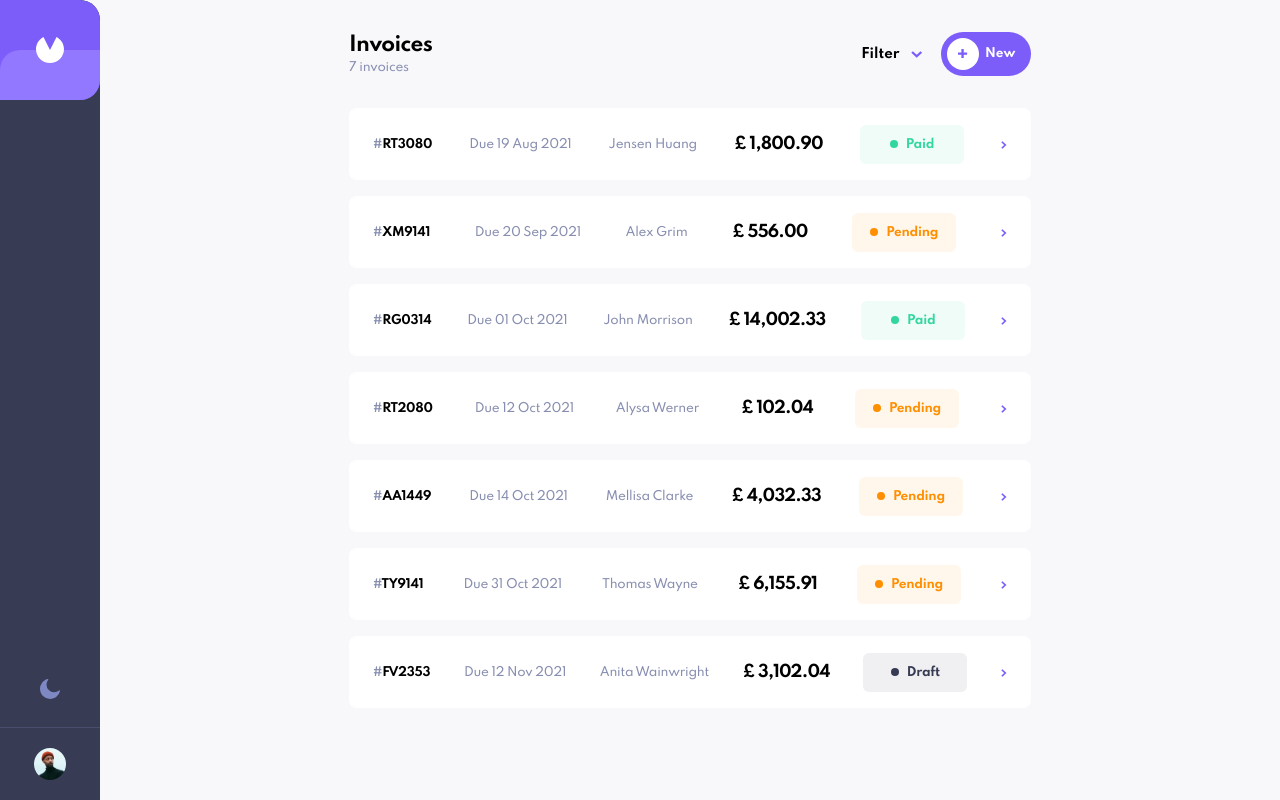
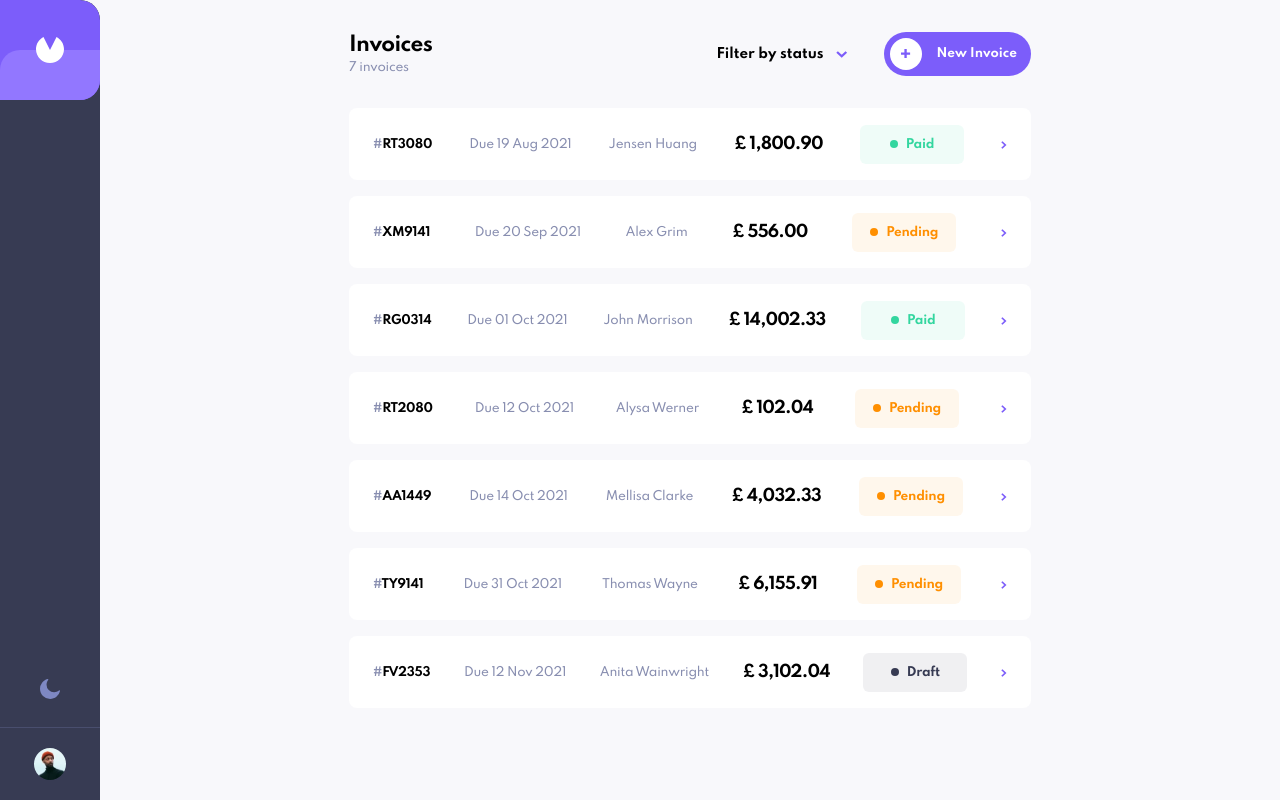
Before and after one commit to dkdurden/invoice-app, a Next.js app: page / in a window 1280 px wide. Built offline with nearby package versions, Linux system fonts and the light colour scheme.

Commit message:
Add popover menu with checkboxes to filter button in InvoicesHeader component

```diff
--- a/components/ButtonWithAdd/ButtonWithAdd.js
+++ b/components/ButtonWithAdd/ButtonWithAdd.js
@@ -2,13 +2,13 @@ import Image from "next/image";
 
 import styles from "./ButtonWithAdd.module.scss";
 
-export function ButtonWithAdd({ text, onClick }) {
+export function ButtonWithAdd({ children, onClick }) {
   return (
     <button className={styles.button} onClick={onClick}>
       <span className={styles.span}>
         <Image src="/icon-plus.svg" alt="" width={"10"} height={"10"} />
       </span>
-      {text}
+      <span className={styles.text}>{children}</span>
     </button>
   );
 }
--- a/components/ButtonWithAdd/ButtonWithAdd.module.scss
+++ b/components/ButtonWithAdd/ButtonWithAdd.module.scss
@@ -4,9 +4,11 @@
   @extend .button--primary;
 
   flex-basis: 90px;
+  flex-grow: 1;
   display: flex;
   align-items: center;
   padding: 0.5em;
+  gap: 0.5rem;
 }
 
 .span {
@@ -16,5 +18,16 @@
   width: 2rem;
   border-radius: 50%;
   background-color: white;
-  margin-right: 0.5em;
+
+  @media (min-width: 350px) {
+    margin-right: 0.5em;
+  }
 }
+
+.text {
+  display: none;
+
+  @media (min-width: 350px) {
+    display: inline;
+  }
+}
--- a/components/CustomSelect/CustomSelect.js
+++ b/components/CustomSelect/CustomSelect.js
@@ -13,12 +13,7 @@ function Select({ children, value, onChange }) {
   };
 
   return (
-    <Listbox
-      as="div"
-      className="custom-select"
-      value={value}
-      onChange={onChange}
-    >
+    <Listbox as="div" value={value} onChange={onChange}>
       <Listbox.Button as={Fragment}>
         {({ open }) => (
           <button className={cn(toggle, `${open ? focus : ""}`)}>
@@ -33,12 +28,7 @@ function Select({ children, value, onChange }) {
         )}
       </Listbox.Button>
 
-      <Listbox.Options
-        ref={optionsRef}
-        // className={cn(menu, "animate__animated", "animate__bounceInLeft")}
-        className={menu}
-        onFocus={onFocus}
-      >
+      <Listbox.Options ref={optionsRef} className={menu} onFocus={onFocus}>
         {children}
       </Listbox.Options>
     </Listbox>
--- a/components/CustomSelect/CustomSelect.module.scss
+++ b/components/CustomSelect/CustomSelect.module.scss
@@ -14,13 +14,10 @@
 }
 
 .menu {
-  position: absolute;
+  @include m.pop-up-menu;
   width: 240px;
   list-style: none;
   padding: 0;
-  // margin-top: 1.5rem;
-  box-shadow: 0px 10px 20px 0px #48549f40;
-  border-radius: 8px;
 
   &:focus {
     // Per design file
--- /dev/null
+++ b/components/InvoicesHeader/FilterPopover.js
@@ -0,0 +1,56 @@
+import Image from "next/image";
+import React from "react";
+import { Popover } from "@headlessui/react";
+
+import styles from "./InvoicesHeader.module.scss";
+
+export function FilterPopover() {
+  return (
+    <Popover as={React.Fragment}>
+      {({ open }) => (
+        <div
+          className={styles.popover}
+          style={{ borderLeft: open ? "1px solid black" : null }}
+        >
+          <Popover.Button as={"div"} className={styles.dropdown}>
+            {({ open }) => (
+              <button>
+                <span className={styles.text}>Filter</span>
+                <span>
+                  <Image
+                    src={"/icon-arrow-down.svg"}
+                    alt=""
+                    width={"12.69"}
+                    height={"7.5"}
+                    className={open ? "inverted" : null}
+                  />
+                </span>
+              </button>
+            )}
+          </Popover.Button>
+
+          <Popover.Panel className={styles.menu}>
+            <div className="checkbox">
+              <input type="checkbox" id="draft-filter" />
+              <label htmlFor="draft-filter" className="h4">
+                Draft
+              </label>
+            </div>
+            <div className="checkbox">
+              <input type="checkbox" id="pending-filter" />
+              <label htmlFor="pending-filter" className="h4">
+                Pending
+              </label>
+            </div>
+            <div className="checkbox">
+              <input type="checkbox" id="paid-filter" />
+              <label htmlFor="paid-filter" className="h4">
+                Paid
+              </label>
+            </div>
+          </Popover.Panel>
+        </div>
+      )}
+    </Popover>
+  );
+}
--- a/components/InvoicesHeader/InvoicesHeader.js
+++ b/components/InvoicesHeader/InvoicesHeader.js
@@ -1,7 +1,6 @@
-import Image from "next/image";
 import { useModalState } from "../../context/app-context";
-
 import { ButtonWithAdd } from "../ButtonWithAdd/ButtonWithAdd";
+import { FilterPopover } from "./FilterPopover";
 import styles from "./InvoicesHeader.module.scss";
 
 export function InvoicesHeader() {
@@ -12,6 +11,7 @@ export function InvoicesHeader() {
   };
 
   return (
+    <>
       <div className={styles.container}>
         <div className={styles.groupOne}>
           <h1 className="h2">Invoices</h1>
@@ -19,19 +19,14 @@ export function InvoicesHeader() {
         </div>
 
         <div className={styles.groupTwo}>
-        <button className={styles.dropdown}>
-          Filter
-          <span>
-            <Image
-              src="/icon-arrow-down.svg"
-              alt=""
-              width={"12.69"}
-              height={"7.5"}
-            />
-          </span>
-        </button>
-        <ButtonWithAdd text="New" onClick={onClick} />
+          <FilterPopover />
+          <div className={styles.newInvoiceBtn}>
+            <ButtonWithAdd onClick={onClick}>
+              <span className={styles.btnText}>New</span>
+            </ButtonWithAdd>
           </div>
         </div>
+      </div>
+    </>
   );
 }
--- a/components/InvoicesHeader/InvoicesHeader.module.scss
+++ b/components/InvoicesHeader/InvoicesHeader.module.scss
@@ -1,4 +1,5 @@
 @use "../../styles/variables" as v;
+@use "../../styles/mixins" as m;
 
 .container {
   display: flex;
@@ -23,14 +24,80 @@
 .groupTwo {
   flex-basis: 100%;
   display: flex;
+  flex-direction: row;
   align-items: center;
   justify-content: flex-end;
 }
 
+.popover {
+  height: 100%;
+  display: flex;
+  justify-content: center;
+}
+
 .dropdown {
-  margin-right: 1.1rem;
+  padding-left: 1rem;
+  padding-right: 1rem;
+  button {
+    height: 100%;
+  }
 
-  span {
-    margin-left: 0.75rem;
+  @media (min-width: v.$md) {
+    padding-left: 2rem;
+    padding-right: 2.3rem;
   }
 }
+
+.text {
+  margin-right: 0.75rem;
+
+  @media (min-width: v.$md) {
+    &::after {
+      content: " by status";
+    }
+  }
+}
+
+.menu {
+  @include m.pop-up-menu;
+  padding: 1rem;
+  margin-top: 3.5rem;
+  background: white;
+
+  &:focus {
+    // Per design file
+    outline: 0;
+  }
+
+  @media (min-width: v.$md) {
+    width: 200px;
+    padding: 1.5rem;
+  }
+}
+
+.filterGroup {
+  display: flex;
+  align-items: center;
+  gap: 0.75rem;
+
+  + .filterGroup {
+    margin-top: 0.75rem;
+  }
+}
+
+.newInvoiceBtn {
+  .btnText {
+    display: inline-block;
+    padding-right: 0.5rem;
+
+    @media (min-width: v.$md) {
+      padding-right: 0;
+      max-width: 150px;
+
+      &::after {
+        content: " Invoice";
+        padding-right: 0.5rem;
+      }
+    }
+  }
+}
--- a/styles/_mixins.scss
+++ b/styles/_mixins.scss
@@ -36,3 +36,9 @@
   margin-bottom: $mb;
   margin-top: 0;
 }
+
+@mixin pop-up-menu {
+  position: absolute;
+  box-shadow: 0px 10px 20px 0px #48549f40;
+  border-radius: 8px;
+}
--- a/styles/_modules.scss
+++ b/styles/_modules.scss
@@ -62,3 +62,59 @@
     color: v.$button-light-color;
   }
 }
+
+.checkbox {
+  + .checkbox {
+    margin-top: 0.75rem;
+  }
+
+  input[type="checkbox"] {
+    position: absolute;
+    margin: 0;
+    opacity: 0;
+  }
+
+  input[type="checkbox"] + label::before {
+    content: "";
+    position: absolute;
+    top: -3px;
+    left: 0;
+    display: inline-block;
+    width: 16px;
+    height: 16px;
+    background-color: v.$gray-light;
+    border-radius: 2px;
+  }
+
+  input[type="checkbox"]:checked + label::before {
+    background-color: v.$purple-dark;
+  }
+
+  input[type="checkbox"]:focus + label::before {
+    box-shadow: 0 0 0 2px v.$purple-dark;
+  }
+
+  input[type="checkbox"] + label {
+    position: relative;
+    padding-left: 2rem;
+    cursor: pointer;
+  }
+
+  [type="checkbox"]:not(:checked) + label:after,
+  [type="checkbox"]:checked + label:after {
+    content: url("/icon-check.svg");
+    position: absolute;
+    top: -2px;
+    left: 3px;
+    width: 7.47px;
+    height: 5.35px;
+  }
+
+  [type="checkbox"]:not(:checked) + label:after {
+    opacity: 0;
+  }
+
+  [type="checkbox"]:checked + label:after {
+    opacity: 1;
+  }
+}
--- a/styles/_utility.scss
+++ b/styles/_utility.scss
@@ -67,3 +67,7 @@
 .mb-4 {
   margin-bottom: 2.5rem;
 }
+
+.inverted {
+  transform: rotate(180deg);
+}
```
Lines whose indentation alone changed are shown as unchanged.
